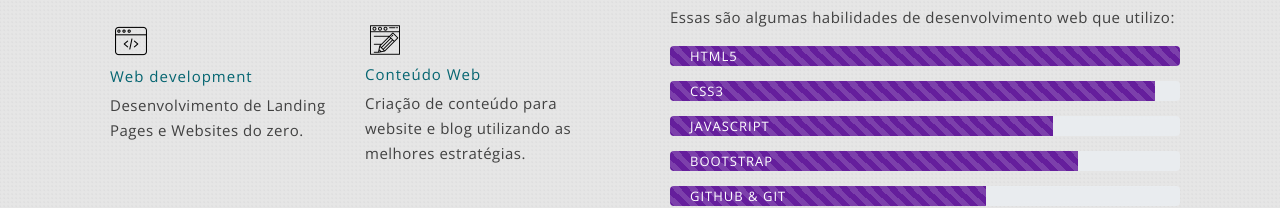
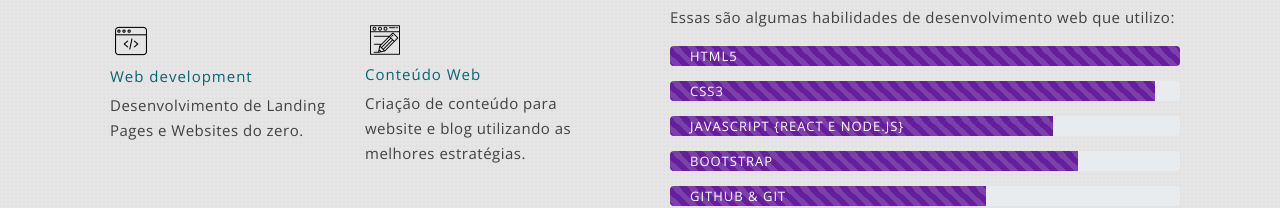
Before and after one commit to Icegreeen/icegreen, a website: page index.html in a window 1280 px wide. Shown: the part 1336-1544 px from the top of the page. Drawn offline with nearby package versions, Linux system fonts and the light colour scheme.

Commit message:
Update index.html

```diff
--- a/index.html
+++ b/index.html
@@ -147,7 +147,7 @@
                             <div class="progress-bar progress-bar-striped progress-bar-animated" role="progressbar" aria-valuenow="75" aria-valuemin="0" aria-valuemax="100" style="width: 95%">CSS3</div>
                         </div>
                         <div class="progress">
-                            <div class="progress-bar progress-bar-striped progress-bar-animated" role="progressbar" aria-valuenow="75" aria-valuemin="0" aria-valuemax="100" style="width: 75%">JavaScript</div>
+                            <div class="progress-bar progress-bar-striped progress-bar-animated" role="progressbar" aria-valuenow="75" aria-valuemin="0" aria-valuemax="100" style="width: 75%">JavaScript {React e Node.js}</div>
                         </div>
                         <div class="progress">
                             <div class="progress-bar progress-bar-striped progress-bar-animated" role="progressbar" aria-valuenow="75" aria-valuemin="0" aria-valuemax="100" style="width: 80%">Bootstrap</div>
```
